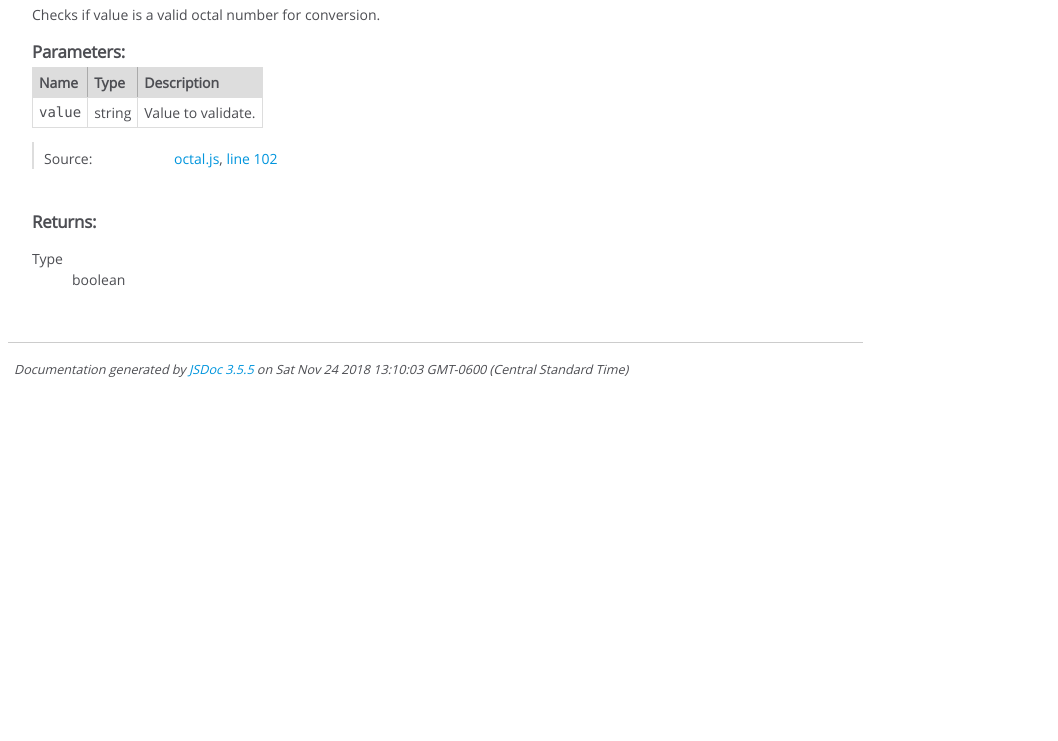
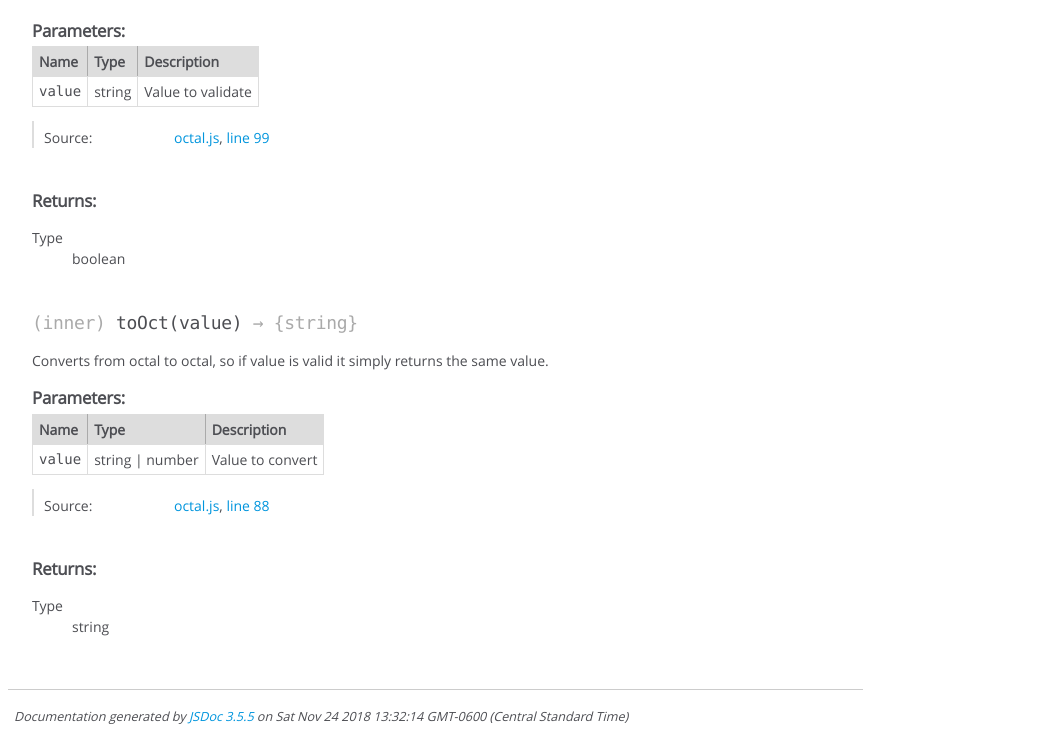
Before and after one commit to recursive-redundancy/npm-dpm-base, a website: page docs/module-octal.html in a window 1280 px wide. Shown: the part 355-1096 px from the top of the page, without its empty margins (0-1058 px from the left). Before the commit the page ends 800 px from the top, so only its background shows below. Drawn offline with Linux system fonts and the light colour scheme.

Commit message:
octal: proceeding with octal revisions and unit tests

```diff
--- a/docs/module-octal.html
+++ b/docs/module-octal.html
@@ -38,8 +38,7 @@
     <div class="container-overview">
 
 
-            <div class="description">Octal module. Contains all logic and functionality for octal conversions
-to and from any base (binary, octal, decimal and hexadecimal).</div>
+            <div class="description">Octal module. Contains all logic and functionality for octal conversions.</div>
 
 
 
@@ -203,7 +202,7 @@ to and from any base (binary, octal, decimal and hexadecimal).</div>
 
 
 
-            <td class="description last">Value to validate.</td>
+            <td class="description last">Value to validate</td>
         </tr>
 
 
@@ -244,7 +243,7 @@ to and from any base (binary, octal, decimal and hexadecimal).</div>
 
     <dt class="tag-source">Source:</dt>
     <dd class="tag-source"><ul class="dummy"><li>
-        <a href="octal.js.html">octal.js</a>, <a href="octal.js.html#line102">line 102</a>
+        <a href="octal.js.html">octal.js</a>, <a href="octal.js.html#line99">line 99</a>
     </li></ul></dd>
 
 
@@ -296,6 +295,163 @@ to and from any base (binary, octal, decimal and hexadecimal).</div>
 
 
 
+    <h4 class="name" id="~toOct"><span class="type-signature">(inner) </span>toOct<span class="signature">(value)</span><span class="type-signature"> &rarr; {string}</span></h4>
+
+
+
+
+
+
+<div class="description">
+    Converts from octal to octal, so if value is valid
+it simply returns the same value.
+</div>
+
+
+
+
+
+
+
+
+
+    <h5>Parameters:</h5>
+
+
+<table class="params">
+    <thead>
+    <tr>
+
+        <th>Name</th>
+
+
+        <th>Type</th>
+
+
+
+
+
+        <th class="last">Description</th>
+    </tr>
+    </thead>
+
+    <tbody>
+
+
+        <tr>
+
+                <td class="name"><code>value</code></td>
+
+
+            <td class="type">
+
+
+<span class="param-type">string</span>
+|
+
+<span class="param-type">number</span>
+
+
+
+            </td>
+
+
+
+
+
+            <td class="description last">Value to convert</td>
+        </tr>
+
+
+    </tbody>
+</table>
+
+
+
+
+
+
+<dl class="details">
+
+
+
+
+
+
+
+
+
+
+
+
+
+
+
+
+
+
+
+
+
+
+
+
+
+
+    <dt class="tag-source">Source:</dt>
+    <dd class="tag-source"><ul class="dummy"><li>
+        <a href="octal.js.html">octal.js</a>, <a href="octal.js.html#line88">line 88</a>
+    </li></ul></dd>
+
+
+
+
+
+
+
+</dl>
+
+
+
+
+
+
+
+
+
+
+
+
+
+<h5>Returns:</h5>
+
+
+
+
+<dl>
+    <dt>
+        Type
+    </dt>
+    <dd>
+
+<span class="param-type">string</span>
+
+
+    </dd>
+</dl>
+
+
+
+
+
+
+
+
+
+
+
+
+
 </article>
 
 </section>
@@ -312,7 +468,7 @@ to and from any base (binary, octal, decimal and hexadecimal).</div>
 <br class="clear">
 
 <footer>
-    Documentation generated by <a href="https://github.com/jsdoc3/jsdoc">JSDoc 3.5.5</a> on Sat Nov 24 2018 13:10:03 GMT-0600 (Central Standard Time)
+    Documentation generated by <a href="https://github.com/jsdoc3/jsdoc">JSDoc 3.5.5</a> on Sat Nov 24 2018 13:32:14 GMT-0600 (Central Standard Time)
 </footer>
 
 <script> prettyPrint(); </script>
--- a/src/decimal.js
+++ b/src/decimal.js
@@ -1,6 +1,5 @@
 /**
- * Decimal module. Contains all logic and functionality for decimal conversions
- * to and from any base (binary, octal, decimal and hexadecimal).
+ * Decimal module. Contains all logic and functionality for decimal conversions.
  * @module decimal
  */
 "use strict";
--- a/src/hex.js
+++ b/src/hex.js
@@ -1,6 +1,5 @@
 /**
- * Hexadecimal module. Contains all logic and functionality for hex
- * conversions to and from any base (binary, octal, decimal and hexadecimal).
+ * Hexadecimal module. Contains all logic and functionality for hexadecimal conversions.
  * @module hexadecimal
  */
 "use strict";
```
Also changed, not shown: docs/binary.js.html (+1 -1 lines), docs/decimal.js.html (+2 -3 lines), docs/helper.js.html (+1 -1 lines), docs/hex.js.html (+2 -3 lines), docs/index.html (+1 -1 lines), docs/module-binary.html (+1 -1 lines), docs/module-decimal.html (+10 -11 lines), docs/module-helper.html (+1 -1 lines), docs/module-hexadecimal.html (+3 -4 lines), docs/octal.js.html (+11 -14 lines), src/octal.js (+10 -13 lines), test/test.js (+13 -13 lines).
